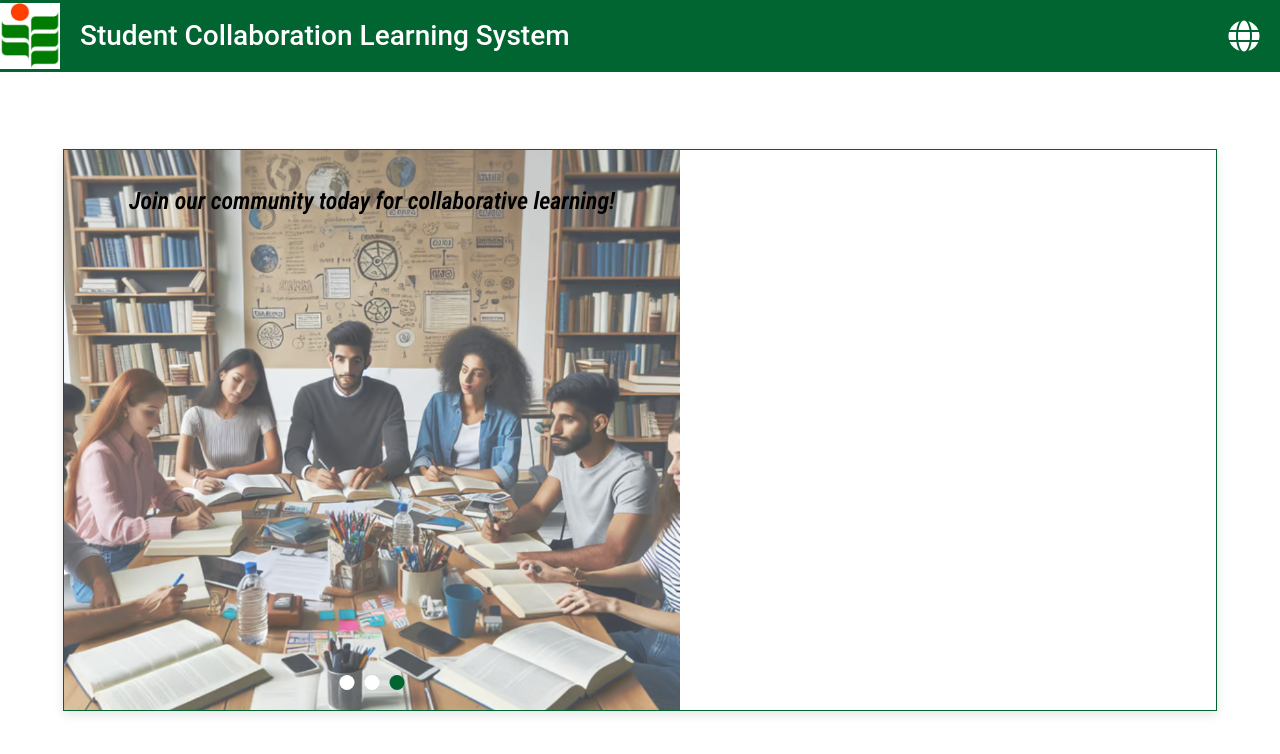
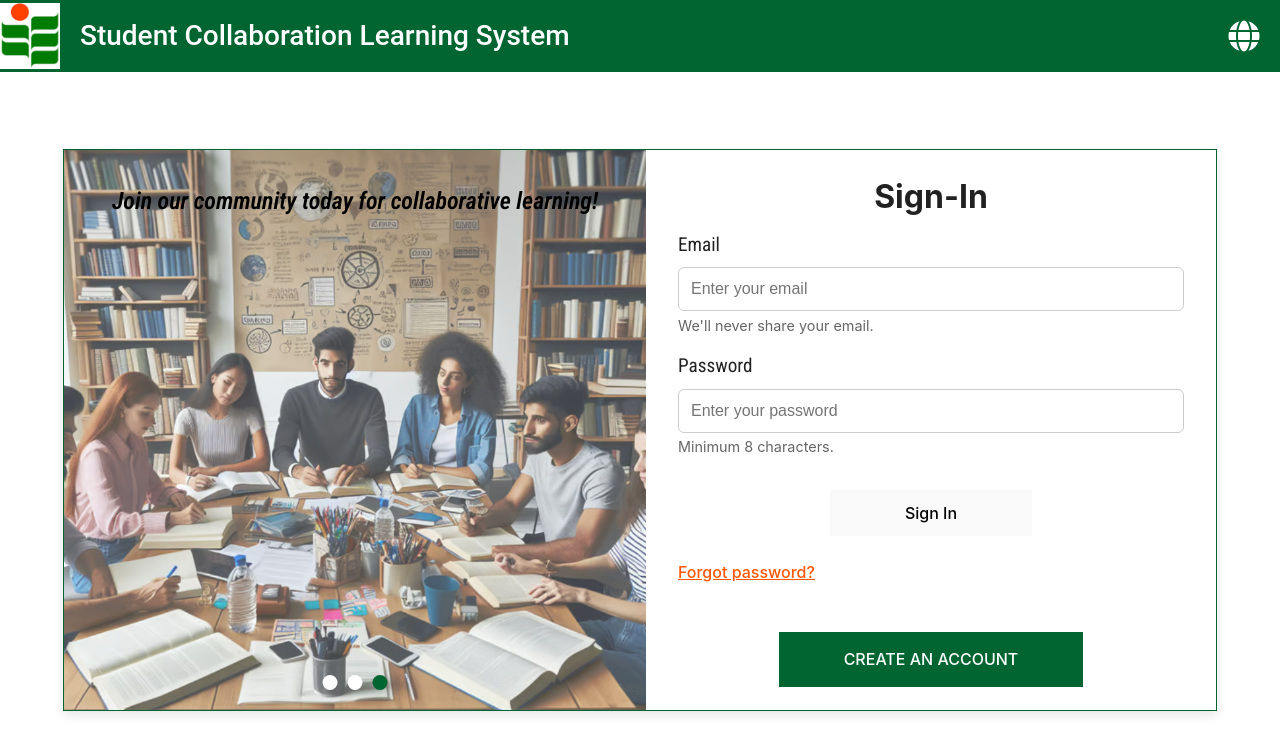
Before and after one commit to suni896/alic-frontend, a React (Vite) app: page / in a window 1280 px wide. Shown: the top 754 px of the page. Built offline with nearby package versions, Linux system fonts and the light colour scheme.

Commit message:
complete sign in page

```diff
--- a/package.json
+++ b/package.json
@@ -16,11 +16,13 @@
     "@mui/material": "^6.3.1",
     "@types/react-router-dom": "^5.3.3",
     "@types/styled-components": "^5.1.34",
+    "formik": "^2.4.6",
     "react": "^18.3.1",
     "react-dom": "^18.3.1",
     "react-icons": "^5.4.0",
     "react-router-dom": "^7.1.1",
-    "styled-components": "^6.1.14"
+    "styled-components": "^6.1.14",
+    "yup": "^1.6.1"
   },
   "devDependencies": {
     "@eslint/js": "^9.17.0",
--- a/src/components/loggedOut/Signin.tsx
+++ b/src/components/loggedOut/Signin.tsx
@@ -1,4 +1,7 @@
 import { useState, useEffect } from "react";
+import { useFormik } from "formik";
+import * as Yup from "yup";
+
 import styled from "styled-components";
 import image1 from "../../assets/collaborativeLearning-1.png";
 import image2 from "../../assets/collaborativeLearning-2.png";
@@ -16,8 +19,8 @@ const Container = styled.div`
 
 const Wrapper = styled.div`
   display: flex;
-  justify-content: center;
-  align-items: center;
+  justify-content: space-between;
+  align-items: stretch;
   width: 90%;
   height: 70%;
   max-width: 1300px;
@@ -31,7 +34,102 @@ const images = [image1, image2, image3];
 
 const RightSection = styled.div`
   flex: 1;
+  display: flex;
+  justify-content: center;
+  align-items: center;
+  height: 100%;
+  padding: 0.5rem 2rem;
 `;
+
+const SigninForm = styled.form`
+  display: flex;
+  flex-direction: column;
+  width: 100%;
+  height: 100%;
+`;
+
+const Title = styled.h1`
+  text-align: center;
+  font-size: 2rem;
+  margin-bottom: 1rem;
+`;
+
+const Label = styled.label`
+  font-size: 1.2rem;
+  font-family: "Roboto Condensed", sans-serif;
+  font-weight: 500;
+  margin-bottom: 0.5rem;
+`;
+
+const Input = styled.input`
+  padding: 0.75rem;
+  font-size: 1rem;
+  color: black;
+  border: 1px solid #ccc;
+  border-radius: 6px;
+  background-color: white;
+  margin-bottom: 1rem;
+  width: 100%;
+  box-sizing: border-box;
+
+  &:focus {
+    outline: none;
+    border-color: #016532;
+  }
+`;
+
+const ErrorText = styled.p`
+  font-size: 0.9rem;
+  color: #fc5600;
+  margin-top: -0.8rem;
+  margin-bottom: 1rem;
+`;
+
+const HelperText = styled.p`
+  font-size: 0.9rem;
+  color: #666;
+  margin-top: -0.8rem;
+  margin-bottom: 1rem;
+`;
+
+const SigninButton = styled.button`
+  width: 40%;
+  padding: 0.75rem;
+  font-size: 1rem;
+  cursor: pointer;
+  margin: 1rem auto 1.5rem auto;
+  border-radius: 0;
+`;
+
+const RegisterButton = styled.button`
+  width: 60%;
+  height: 55px;
+  padding: 0.75rem;
+  font-size: 1rem;
+  cursor: pointer;
+  margin: 3rem auto 0 auto;
+  border-radius: 0;
+  background-color: #016532;
+  color: white;
+`;
+
+const ForgotPassword = styled.a`
+  color: #fc5600;
+  text-decoration: underline;
+
+  &:hover {
+    color: #016532;
+  }
+`;
+
+const validationSchema = Yup.object({
+  email: Yup.string()
+    .email("Invalid email address")
+    .required("Email is required"),
+  password: Yup.string()
+    .min(8, "Password must be at least 8 characters")
+    .required("Password is required"),
+});
 
 const Signin = () => {
   const [currentIndex, setCurrentIndex] = useState(0);
@@ -43,6 +141,17 @@ const Signin = () => {
     return () => clearInterval(intervalId);
   }, []);
 
+  const formik = useFormik({
+    initialValues: {
+      email: "",
+      password: "",
+    },
+    validationSchema,
+    onSubmit: (values) => {
+      alert(JSON.stringify(values, null, 2));
+    },
+  });
+
   return (
     <Container>
       <Wrapper>
@@ -51,7 +160,44 @@ const Signin = () => {
           currentIndex={currentIndex}
           images={images}
         />
-        <RightSection></RightSection>
+        <RightSection>
+          <SigninForm onSubmit={formik.handleSubmit}>
+            <Title>Sign-In</Title>
+            <Label htmlFor="email">Email</Label>
+            <Input
+              type="email"
+              id="email"
+              name="email"
+              placeholder="Enter your email"
+              value={formik.values.email}
+              onChange={formik.handleChange}
+              onBlur={formik.handleBlur}
+            />
+            {formik.touched.email && formik.errors.email ? (
+              <ErrorText>{formik.errors.email}</ErrorText>
+            ) : (
+              <HelperText>We'll never share your email.</HelperText>
+            )}
+            <Label htmlFor="password">Password</Label>
+            <Input
+              type="password"
+              id="password"
+              name="password"
+              placeholder="Enter your password"
+              value={formik.values.password}
+              onChange={formik.handleChange}
+              onBlur={formik.handleChange}
+            />
+            {formik.touched.password && formik.errors.password ? (
+              <ErrorText>{formik.errors.password}</ErrorText>
+            ) : (
+              <HelperText>Minimum 8 characters.</HelperText>
+            )}
+            <SigninButton type="submit">Sign In</SigninButton>
+            <ForgotPassword>Forgot password?</ForgotPassword>
+            <RegisterButton type="button">CREATE AN ACCOUNT</RegisterButton>
+          </SigninForm>
+        </RightSection>
       </Wrapper>
     </Container>
   );
```
Also changed, not shown: 1 other file (tests, documents, lock files or other folders).
